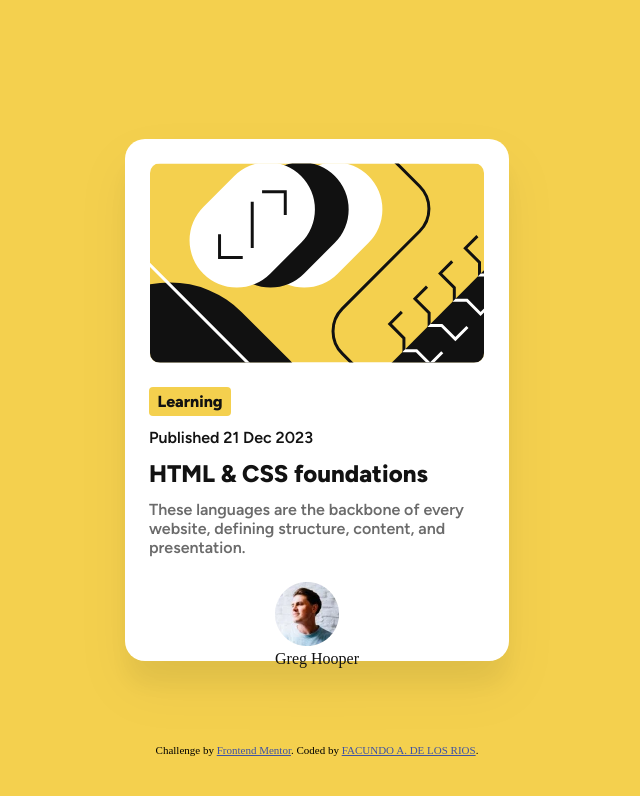
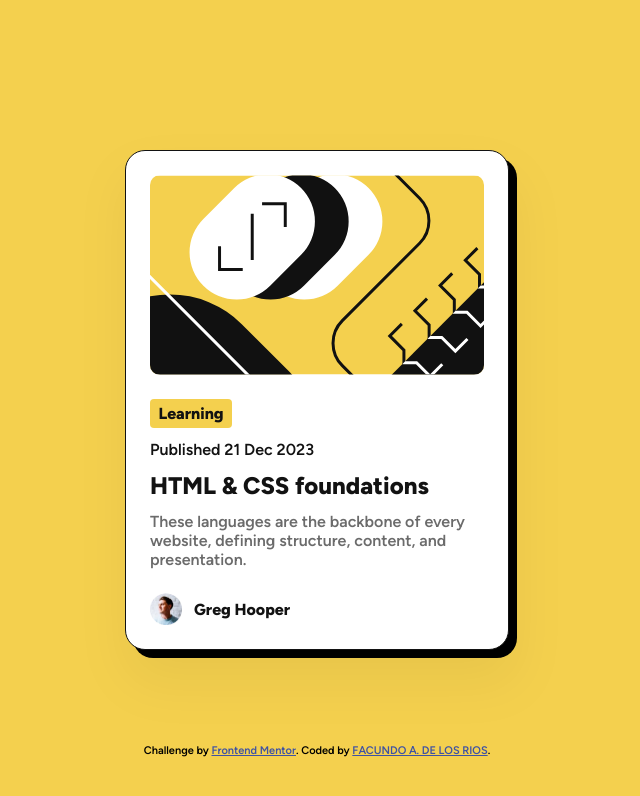
Before and after one commit to FacundoDLR/blog-preview-card-newbie, a plain HTML site: page index.html in a window 1280 px wide. Shown: the whole page, without its empty margins (323-963 px from the left). Drawn offline with Linux system fonts and the light colour scheme.

Commit message:
Finished blog card author CSS

```diff
--- a/styles.css
+++ b/styles.css
@@ -104,7 +104,9 @@ main{
     gap: var(--spacing200);
     padding: var(--spacing200);
     border-radius: 20px;
-    box-shadow: 0 25px 25px rgba(0, 0, 0, 0.0477);
+    border:1px solid var(--Gray950);
+    outline: 1px;
+    box-shadow: 8px 8px 0px rgba(0, 0, 0, 1);
     filter: drop-shadow(0 25px 25px rgba(0, 0, 0, 0.0477));
 }
 
@@ -143,11 +145,13 @@ main{
     color: var(--Gray950);
 }
 
-.cardbox__content--category p{
+.cardbox__content--category p,
+.cardbox__author--name{
     font-family: "text-preset-3 bold";
 }
 
-.cardbox__content--publishdate{
+.cardbox__content--publishdate,
+.attribution{
     font-family: "text-preset-3";
 }
 
@@ -158,6 +162,19 @@ main{
 .cardbox__content--description{
     font-family: "text-preset-2";
     color: var(--Gray500);
+}
+
+.cardbox__author{
+    display: flex;
+    flex-direction: row;
+    gap: var(--spacing150);
+    width: 100%;
+    align-items: center;
+}
+
+.cardbox__author--userpic{
+    width: 32px;
+    height: 32px;
 }
 
 .attribution {
```
